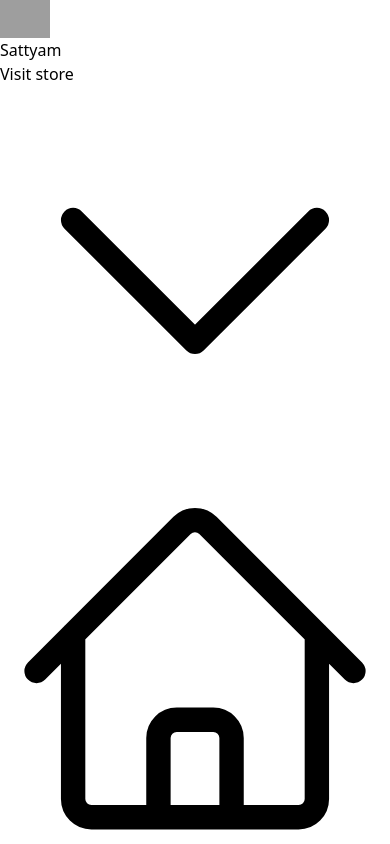
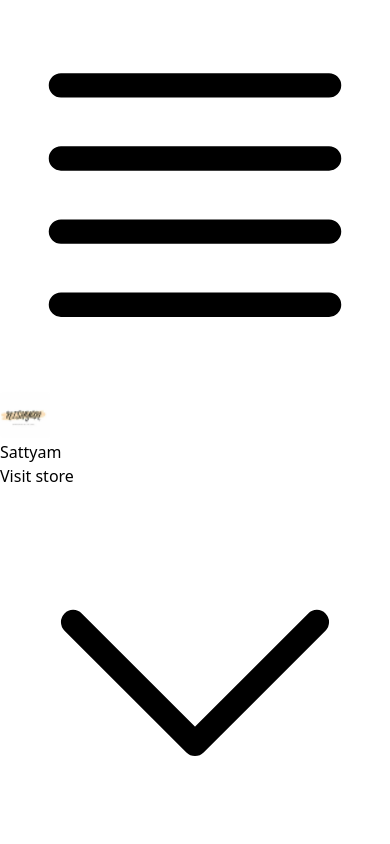
Before and after one commit to SattyamSamania/Full-Stack-Cohort-Projects, a React (Vite) app in the folder week8-Dukaan/Dukaan/: page / in a window 390 px wide. Shown: the top 844 px of the page. Built offline with nearby package versions, Linux system fonts and the light colour scheme; grey boxes are pictures that could not be loaded.

Commit message:
Add logo in Dashboard section

```diff
--- a/week8-Dukaan/Dukaan/src/App.jsx
+++ b/week8-Dukaan/Dukaan/src/App.jsx
@@ -6,13 +6,22 @@
 import Dashboard from "./components/Dashboard";
 
 const App = () => {
+
+
   return (
     <>
-      <div className="flex">
-        <aside className="fixed ">
-          <Dashboard />
+      <div className="flex ">
+      <div className="md:hidden m-4  cursor-pointer">
+        <svg xmlns="http://www.w3.org/2000/svg" fill="none" viewBox="0 0 24 24" stroke-width="1.5" stroke="currentColor" class="size-6">
+  <path stroke-linecap="round" stroke-linejoin="round" d="M3.75 5.25h16.5m-16.5 4.5h16.5m-16.5 4.5h16.5m-16.5 4.5h16.5" />
+</svg>
+
+        </div>
+        <aside className="fixed hidden md:block ">
+
+          <Dashboard  />
         </aside>
-        <main className=" w-full ml-60">
+        <main className=" w-full md:ml-60">
           <Navbar />
 
           <div className="mt-10 mx-10 flex justify-between text-xl">
```
Also changed, not shown: week8-Dukaan/Dukaan/src/assets/Image.png (added).
